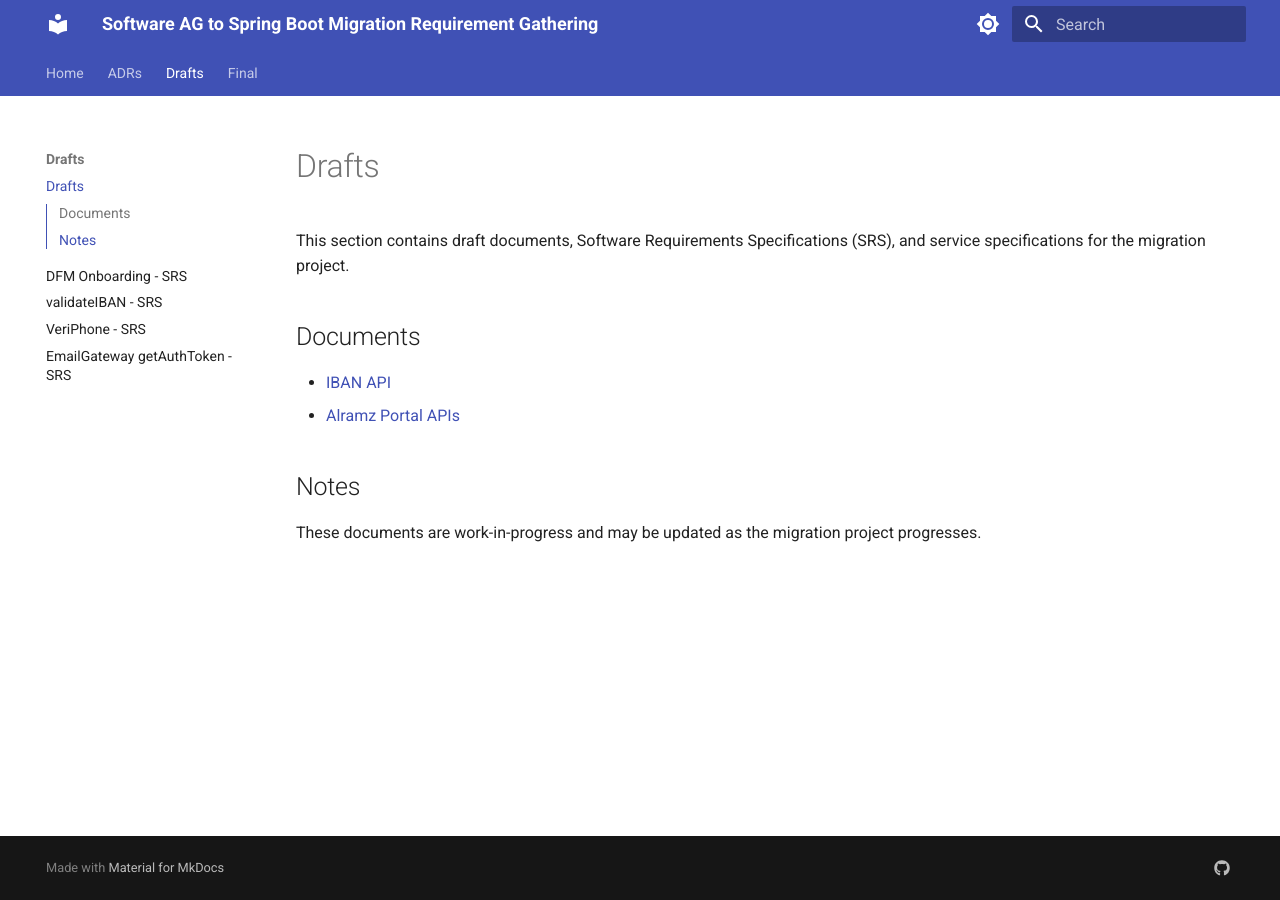
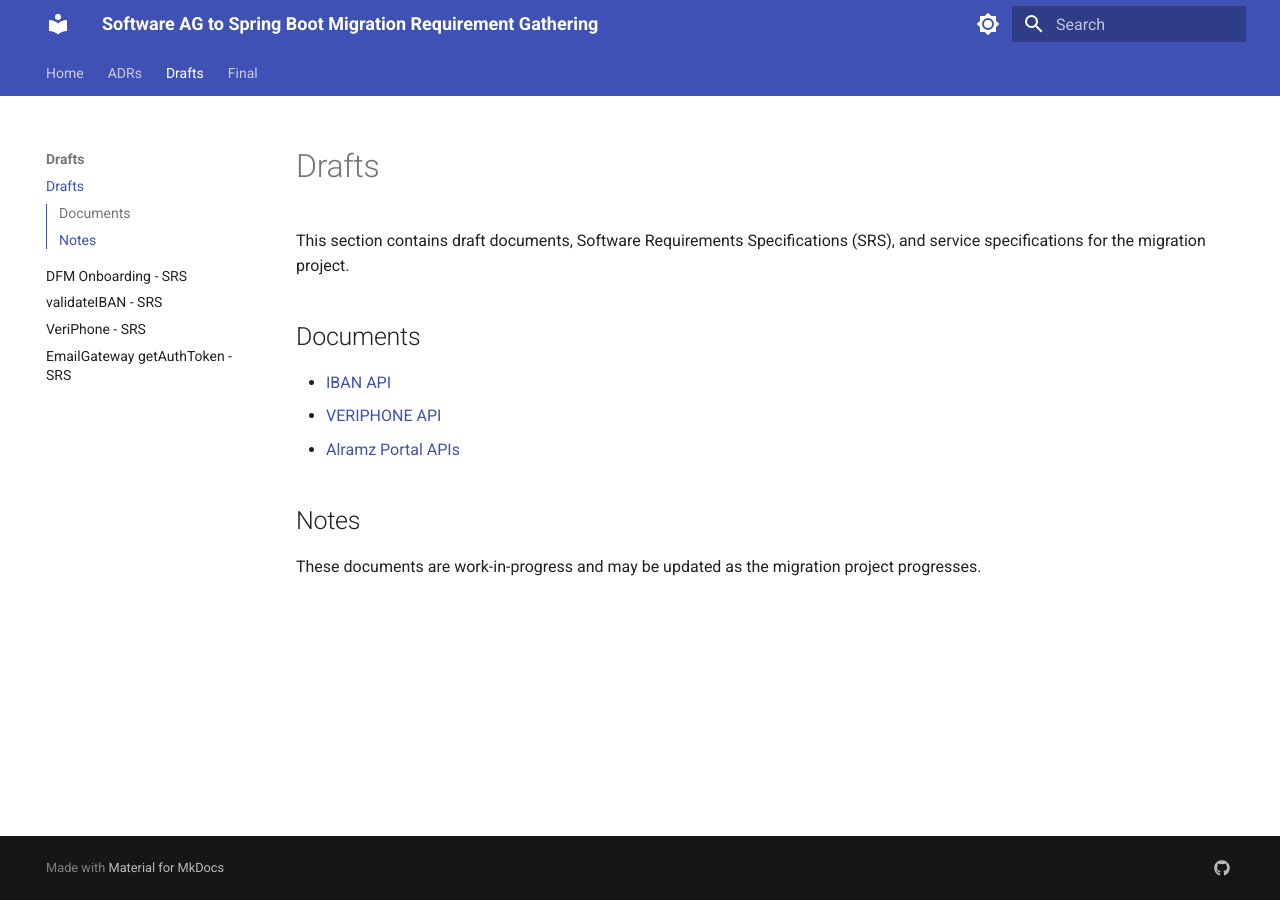
Before and after one commit to al-ramz/alramz-mw-docs, an MkDocs documentation site: the page built from docs/drafts/index.md, in a window 1280 px wide. Built offline with MkDocs 1.6.1 and Material for MkDocs 9.7.7, drawn with Linux system fonts in a browser that asks for light colours.

```diff
--- a/docs/drafts/index.md
+++ b/docs/drafts/index.md
@@ -6,6 +6,7 @@ This section contains draft documents, Software Requirements Specifications (SRS
 
 
 - [IBAN API](iban/IBAN_Validation_Service_API_Documentation.md)
+- [VERIPHONE API](iban/IBAN_Validation_Service_API_Documentation.md)
 - [Alramz Portal APIs](alramzportal/AlRamzPortal-API-Documentation.md)
 
 ## Notes
```
